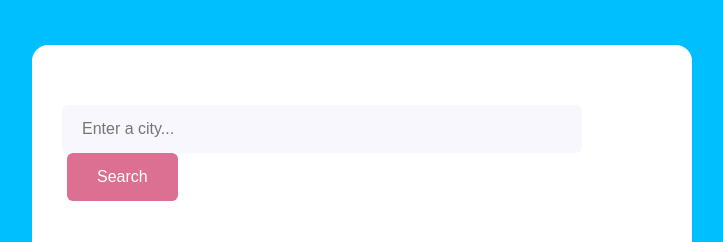
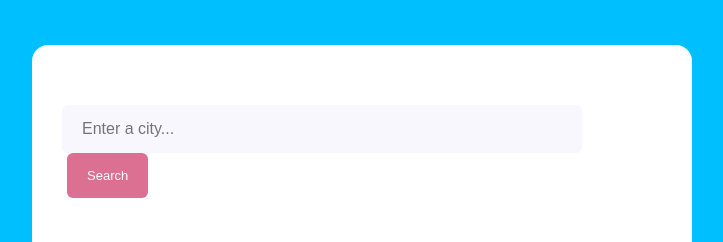
Before and after one commit to Tshegofatso535/Tshego-app, a plain HTML site: page index.html in a window 1280 px wide. Shown: the top 242 px of the page, without its empty margins (278-1001 px from the left). Drawn offline with Linux system fonts and the light colour scheme.

Commit message:
fixing the search button

```diff
--- a/src/styles.css
+++ b/src/styles.css
@@ -29,9 +29,9 @@ font-family: 'PT Serif', serif;
 
 .search-form-button{
     background: palevioletred;
-    padding: 15px 30px;
+    padding: 15px 20px;
     border: none;
-    font-size: 16px;
+    font-size: 13px;
     margin-left: 5px;
     border-radius: 6px;
     color:white
```
